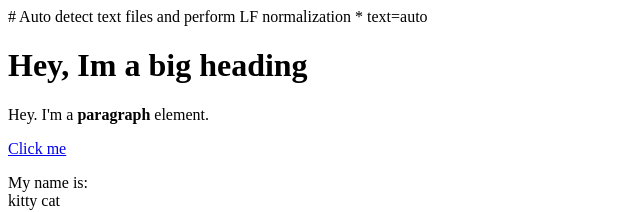
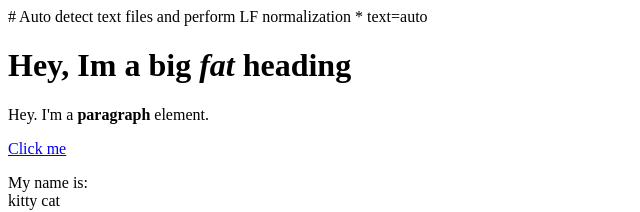
Before and after one commit to SpyrosAliv/cartoon-hero, a plain HTML site: page test.html in a window 1280 px wide. Shown: the top 212 px of the page, without its empty margins (0-640 px from the left). Drawn offline with Linux system fonts and the light colour scheme.

Commit message:
Added "fat" to heading

```diff
--- a/test.html
+++ b/test.html
@@ -6,7 +6,7 @@
 	<title>Test page</title>
 </head>
 <body>
-<h1>Hey, Im a big heading</h1>
+<h1>Hey, Im a big <i>fat</i> heading</h1>
 <p>Hey. I'm a <b>paragraph</b> element.</p>
 <a href="https://google.com" target="_blank" title="Lets go to google">Click me</a>
 <p>My name is:<br>
```
